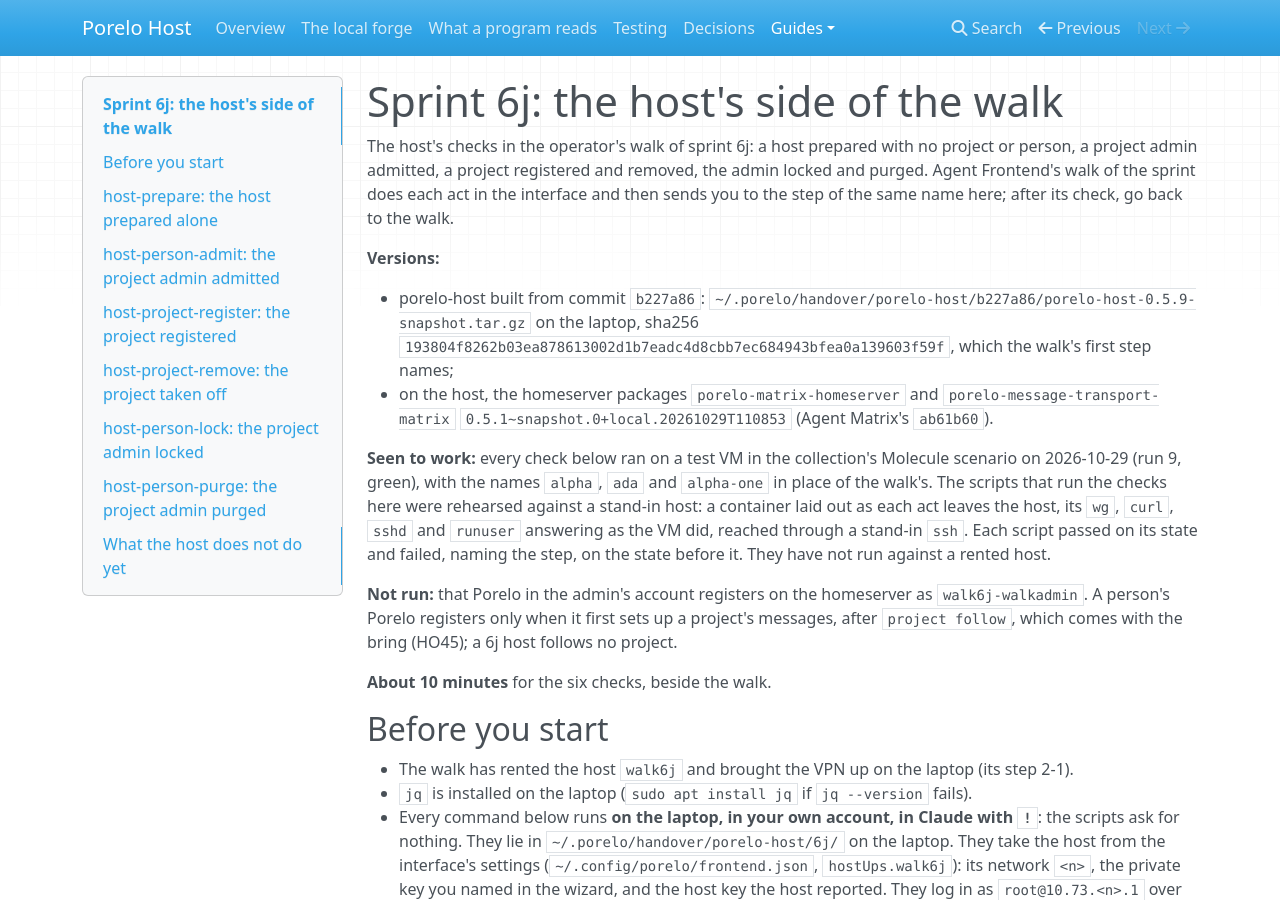
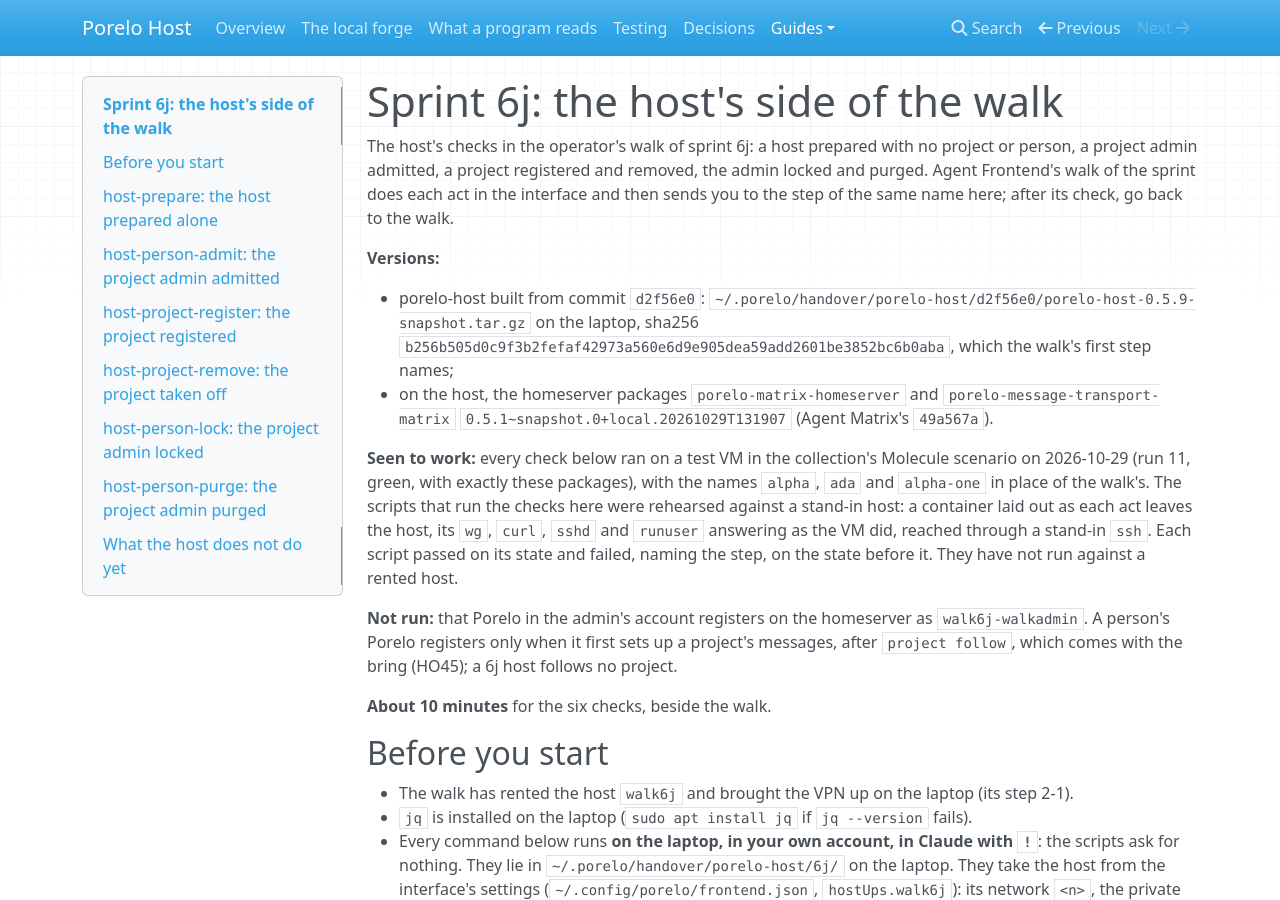
Before and after one commit to porelo-ai/porelo-host, an MkDocs documentation site: the page built from doc/guides/6j-host.md, in a window 1280 px wide and 900 px high. Built offline with MkDocs 1.6.1, drawn with Linux system fonts in a browser that asks for light colours; nearby versions of some CDN libraries.

Commit message:
Name the reviewed collection and homeserver in the 6j guide
Assisted-by: Claude Code, claude-opus-5-5

```diff
--- a/doc/guides/6j-host.md
+++ b/doc/guides/6j-host.md
@@ -7,14 +7,14 @@ walk.
 
 **Versions:**
 
-- porelo-host built from commit `b227a86`: `~/.porelo/handover/porelo-host/b227a86/porelo-host-0.5.9-snapshot.tar.gz`
-  on the laptop, sha256 `193804f8262b03ea878613002d1b7eadc4d8cbb7ec684943bfea0a139603f59f`, which the walk's
+- porelo-host built from commit `d2f56e0`: `~/.porelo/handover/porelo-host/d2f56e0/porelo-host-0.5.9-snapshot.tar.gz`
+  on the laptop, sha256 `b256b505d0c9f3b2fefaf42973a560e6d9e905dea59add2601be3852bc6b0aba`, which the walk's
   first step names;
 - on the host, the homeserver packages `porelo-matrix-homeserver` and `porelo-message-transport-matrix`
-  `0.5.1~snapshot.0+local.20261029T110853` (Agent Matrix's `ab61b60`).
+  `0.5.1~snapshot.0+local.20261029T131907` (Agent Matrix's `49a567a`).
 
-**Seen to work:** every check below ran on a test VM in the collection's Molecule scenario on 2026-10-29 (run 9,
-green), with the names `alpha`, `ada` and `alpha-one` in place of the walk's. The scripts that run the checks here
+**Seen to work:** every check below ran on a test VM in the collection's Molecule scenario on 2026-10-29 (run 11,
+green, with exactly these packages), with the names `alpha`, `ada` and `alpha-one` in place of the walk's. The scripts that run the checks here
 were rehearsed against a stand-in host: a container laid out as each act leaves the host, its `wg`, `curl`, `sshd`
 and `runuser` answering as the VM did, reached through a stand-in `ssh`. Each script passed on its state and failed,
 naming the step, on the state before it. They have not run against a rented host.
```
